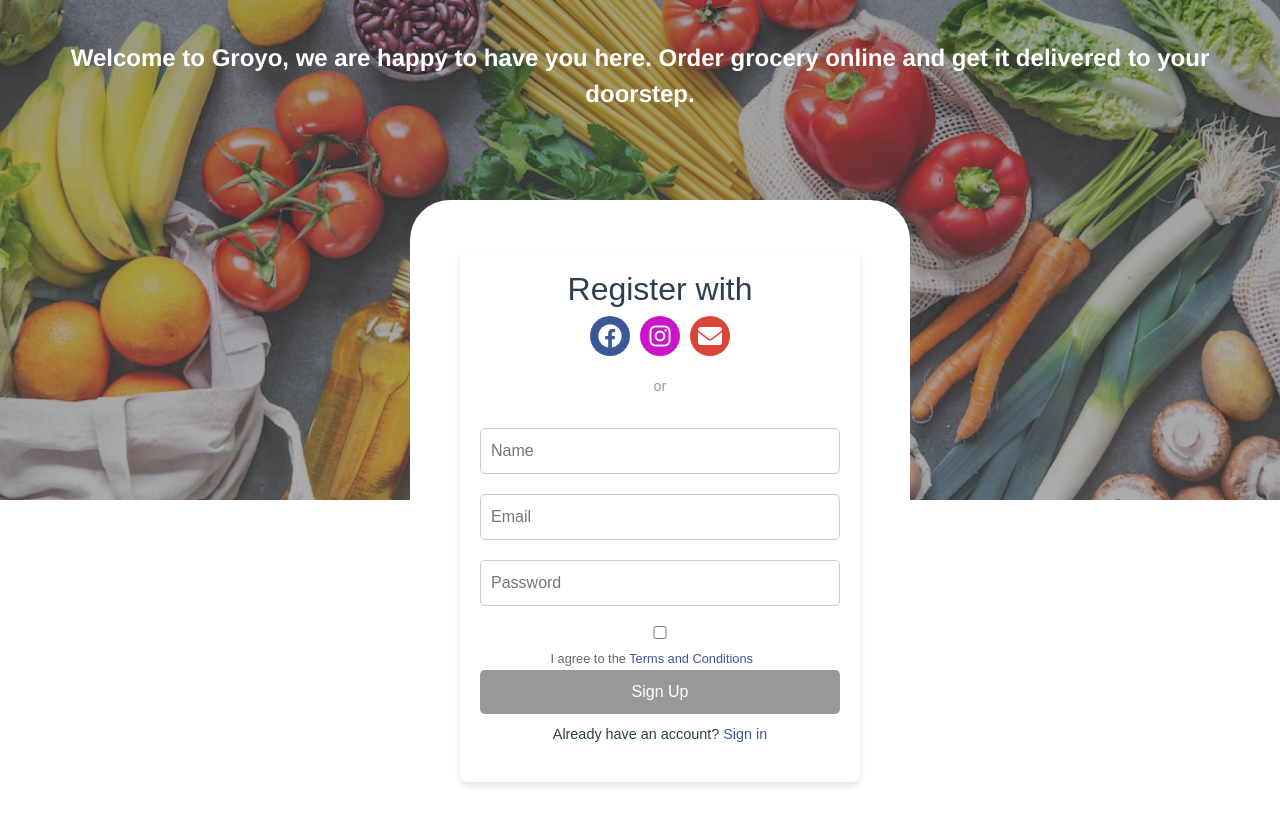
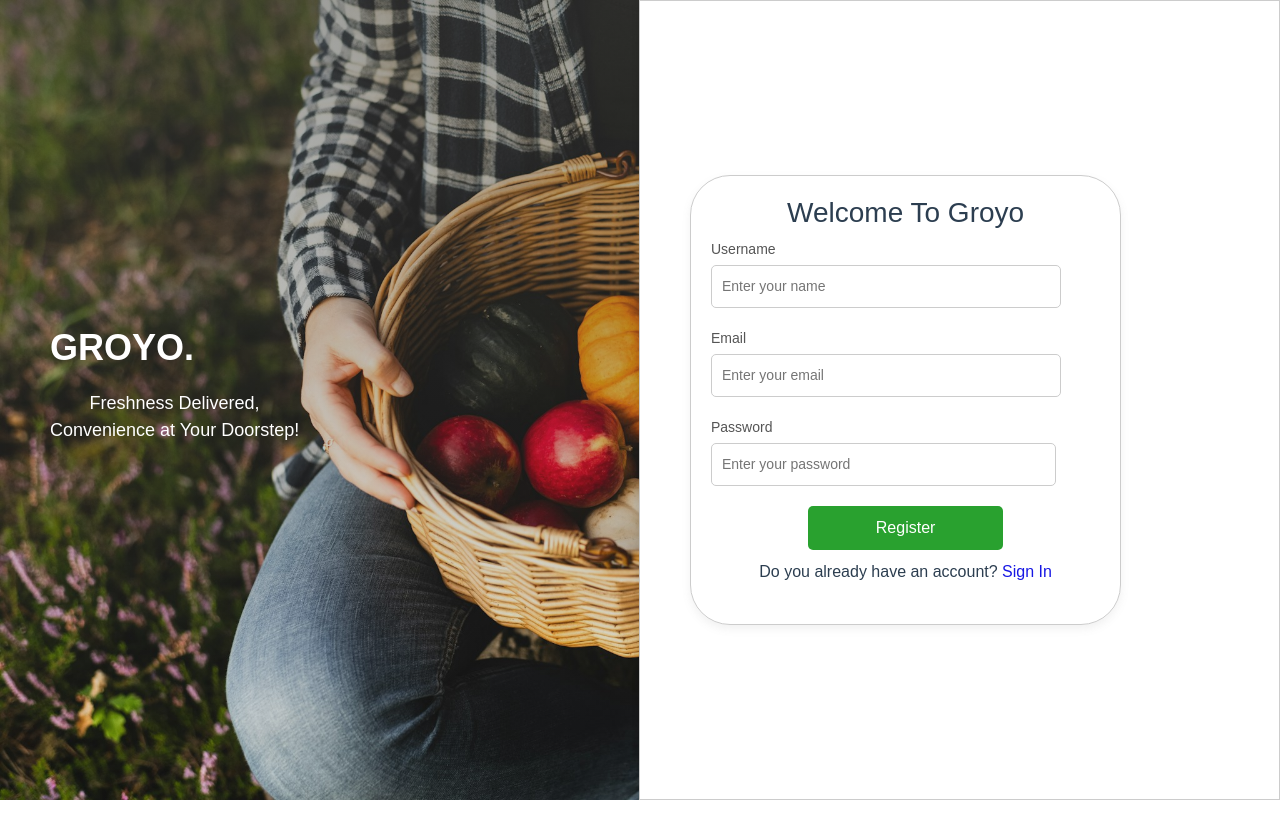
Before and after one commit to manuj55/PantryPal, a Vue app in the folder frontend/: page /signup in a window 1280 px wide. Shown: the top 838 px of the page. After the commit the page ends 800 px from the top, so only its background shows below. Built offline with nearby package versions, Linux system fonts and the light colour scheme.

Commit message:
feat(UI) added validations and updated signup UI

```diff
--- a/frontend/src/views/SignIn.vue
+++ b/frontend/src/views/SignIn.vue
@@ -6,32 +6,67 @@
         Freshness Delivered, <br />
         Convenience at Your Doorstep!
       </p>
-
     </div>
     <div class="right-panel">
+      <form @submit.prevent="validateForm">
         <h2>Welcome Back!</h2>
         <p>Continue with Gmail or enter your details to LogIn.</p>
-    <button class="gmail-login"> Login with Gmail</button>
-    <form>
+
         <div class="form-group">
           <label for="username">Username</label>
-      <input type="email" id="username" placeholder="Enter your gmail" />
+          <input type="email" id="username" v-model="username" placeholder="Enter your gmail" /> <br />
+          <span v-if="errors.username" class="error">{{ errors.username }}</span>
         </div>
         <div class="form-group">
           <label for="password">Password</label>
           <div class="password-container">
-        <input type="password" id="password" placeholder="Enter your password" />
+            <input type="password" id="password" v-model="password" placeholder="Enter your password" />
             <button type="button" class="toggle-password"></button>
           </div>
+          <span v-if="errors.password" class="error">{{ errors.password }}</span>
         </div>
-      <a href="#" class="forgot-password">Forget password?</a>
+        <a href="#" class="forgot-password">Forget password?</a> <br />
         <button type="submit" class="login-button">Login</button>
+
+        <p class="signup-link"> Don't have an account? <a href="/signup">Sign Up</a></p>
       </form>
-    <p class="signup-link"> Dont have an account? <a href="/signup">Sign Up</a>
-    </p>
     </div>
   </div>
 </template>
+
+<script>
+export default {
+  data() {
+    return {
+      username: '',
+      password: '',
+      errors: {}
+    };
+  },
+  methods: {
+    validateForm() {
+      this.errors = {};
+
+      if (!this.username) {
+        this.errors.username = 'Username is required.';
+      }
+
+      if (!this.password) {
+        this.errors.password = 'Password is required.';
+      }
+
+      if (!Object.keys(this.errors).length) {
+        // Proceed with form submission
+        this.submitForm();
+      }
+    },
+    submitForm() {
+      // Handle form submission
+      console.log('Form submitted:', { username: this.username, password: this.password });
+    }
+  }
+};
+</script>
 
 <style scoped>
 /* General Styling */
@@ -86,6 +121,8 @@
   flex-direction: column;
   justify-content: center;
   align-items: flex-start;
+  border: 1px solid #ccc;
+  box-shadow: 0 4px 8px rgba(0, 0, 0, 0.1);
 }
 
 .right-panel h2 {
@@ -103,9 +140,9 @@
   align-items: center;
   gap: 10px;
   padding: 10px 20px;
-  border: 1px solid #5cda63;
+  border: 1px solid #29a12f;
   background-color: transparent;
-  color: #5cda63;
+  color: #29a12f;
   border-radius: 5px;
   cursor: pointer;
   margin-bottom: 20px;
@@ -117,7 +154,15 @@
 }
 
 form {
-  width: 100%;
+  width: 80%;
+  height: auto;
+  border: 1px solid #ccc;
+  box-shadow: 0 4px 8px rgba(119, 118, 118, 0.1);
+  border-radius: 5px;
+  padding: 20px;
+  /* position: relative;
+  left:90px; */
+  border-radius: 40px;
 }
 
 .form-group {
@@ -134,7 +179,7 @@
 }
 
 input {
-  width: 100%;
+  width: 90%;
   padding: 10px;
   border: 1px solid #ccc;
   border-radius: 5px;
@@ -144,10 +189,12 @@
 .password-container {
   display: flex;
   align-items: center;
+  width: 93%;
 }
 
 .password-container input {
   flex: 1;
+  width: 90%;
 }
 
 .toggle-password {
@@ -160,16 +207,16 @@
 
 .forgot-password {
   font-size: 14px;
-  color: #5cda63;
+  color: #1717e4;
   text-decoration: none;
   margin-bottom: 20px;
   display: inline-block;
 }
 
 .login-button {
-  width: 100%;
+  width: 50%;
   padding: 10px;
-  background-color: #5cda63;
+  background-color: #29a12f;
   color: #ffffff;
   border: none;
   border-radius: 5px;
@@ -183,8 +230,14 @@
 }
 
 .signup-link a {
-  color: #437ce6;
+  color: #1717e4;
   text-decoration: none;
+}
+
+.error {
+  color: red;
+  font-size: 12px;
+  margin-top: 5px;
 }
 
 /* Responsive Styling */
@@ -257,7 +310,7 @@
     padding: 8px;
   }
 
-  .login-button {
+  .register-button {
     padding: 8px;
     font-size: 14px;
   }
@@ -270,5 +323,4 @@
     font-size: 12px;
   }
 }
-
 </style>
--- a/frontend/src/views/SignUp.vue
+++ b/frontend/src/views/SignUp.vue
@@ -1,39 +1,36 @@
 <template>
-  <div class="upper-pannel">
-    <p class="welcome-text">Welcome to Groyo, we are happy to have you here. Order grocery online and get it delivered to your doorstep.</p>
+  <div class="login-page">
+    <div class="left-panel">
+      <h1>GROYO.</h1>
+      <p>
+        Freshness Delivered, <br />
+        Convenience at Your Doorstep!
+      </p>
     </div>
-    <div class="container">
-        <!-- Background Image -->
-
-
-        <!-- Header Section -->
-        <div class="header">
-            <!-- <h1 class="title">Welcome!</h1>
-            <p class="subtitle">To Groyo, your onestep grocery delivery partner.</p> -->
+    <div class="right-panel">
+      <form @submit.prevent="validateForm">
+        <h2>Welcome To Groyo</h2>
+        <div class="form-group">
+          <label for="username">Username</label>
+          <input type="text" id="username" v-model="username" placeholder="Enter your name" /> <br />
+          <span v-if="errors.username" class="error">{{ errors.username }}</span>
         </div>
-
-        <!-- Form Section -->
-        <div class="form-container">
-            <div class="form-wrapper">
-                <h2>Register with</h2>
-                <div class="social-login">
-                    <button class="social-btn facebook"><i class="fab fa-facebook"></i></button>
-                    <button class="social-btn apple"><i class="fab fa-instagram"></i></button>
-                    <button class="social-btn google"><i class="fa fa-envelope"></i>
-                    </button>
+        <div class="form-group">
+          <label for="email">Email</label>
+          <input type="email" id="email" v-model="email" placeholder="Enter your email" /><br />
+          <span v-if="errors.email" class="error">{{ errors.email }}</span>
         </div>
-                <p class="or-divider">or</p>
-                <form @submit.prevent="handleSubmit">
-                    <input type="text" v-model="name" placeholder="Name" required />
-                    <input type="email" v-model="email" placeholder="Email" required />
-                    <input type="password" v-model="password" placeholder="Password" required />
-                    <label class="terms">
-                        <input type="checkbox" v-model="acceptTerms" required /> I agree to the <a href="#">Terms and Conditions</a>
-                    </label>
-                    <button type="submit" :disabled="!acceptTerms">Sign Up</button>
+        <div class="form-group">
+          <label for="password">Password</label>
+          <div class="password-container">
+            <input type="password" id="password" v-model="password" placeholder="Enter your password" />
+            <button type="button" class="toggle-password"></button>
+          </div>
+          <span v-if="errors.password" class="error">{{ errors.password }}</span>
+        </div>
+        <button type="submit" class="register-button">Register</button>
+        <p class="signup-link"> Do you already have an account? <a href="/signin">Sign In</a></p>
       </form>
-                <p class="login-link">Already have an account? <a href="/signin">Sign in</a></p>
-            </div>
     </div>
   </div>
 </template>
@@ -42,188 +39,292 @@
 export default {
   data() {
     return {
-        name: "",
-        email: "",
-        password: "",
-        acceptTerms: false,
+      username: '',
+      email: '',
+      password: '',
+      errors: {}
     };
   },
   methods: {
-      handleSubmit() {
-        console.log("Form submitted", { name: this.name, email: this.email, password: this.password });
+    validateForm() {
+      this.errors = {};
+
+      if (!this.username) {
+        this.errors.username = 'Username is required.';
+      }
+      if (!this.email) {
+        this.errors.email = 'Email is required.';
+      }
+      if (!this.password) {
+        this.errors.password = 'Password is required.';
+      }
+
+      if (Object.keys(this.errors).length === 0) {
+        // Submit the form
+        this.submitForm();
+      }
     },
-    },
+    submitForm() {
+      // Handle form submission
+      alert('Form submitted successfully!');
+    }
+  }
 };
 </script>
 
 <style scoped>
-  .welcome-text{
-    font-size: 1.5rem;
-    font-weight: bold;
-    text-align: center;
-    padding: 40px;
-    color: #ffff;
+/* General Styling */
+.login-page {
+  display: flex;
+  height: 100vh;
+  font-family: Arial, sans-serif;
 }
 
-  .upper-pannel{
+/* Left Panel */
+.left-panel {
   flex: 1;
-    background-image: linear-gradient(rgba(66, 66, 66, 0.5), rgba(92, 91, 91, 0.5)), url('../assets/pleasantgrocery.jpg');
-    height: 500px;
+  background-image: linear-gradient(rgba(66, 66, 66, 0.5), rgba(51, 51, 51, 0.116)),url('../assets/unsplash.jpg');
   background-size: cover;
-    background-position: center;
+  background-position: left;
+  color: #ffffff;
+  padding: 50px;
+  display: flex;
+  flex-direction: column;
+  justify-content: center;
+  align-items: flex-start;
 }
 
-  .container {
-    font-family: Arial, sans-serif;
+.left-panel h1 {
+  font-size: 36px;
+  font-weight: bold;
+  margin-bottom: 20px;
+}
+
+.left-panel p {
+  font-size: 18px;
+  line-height: 1.5;
+  margin-bottom: 30px;
+}
+
+.image-container {
+  width: 100%;
   text-align: center;
-    background-color: #ffffff;
+}
+
+.image-container img {
+  width: 100%;
+  max-width: 400px;
+  object-fit: cover;
+}
+
+/* Right Panel */
+.right-panel {
+  flex: 1;
+  padding: 50px;
+  display: flex;
+  flex-direction: column;
+  justify-content: center;
+  align-items: flex-start;
+  border: 1px solid #ccc;
+  box-shadow: 0 4px 8px rgba(0, 0, 0, 0.1);
+}
+
+.right-panel h2 {
+  font-size: 28px;
+  margin-bottom: 10px;
+}
+
+.right-panel p {
+  font-size: 16px;
+  margin-bottom: 20px;
+}
+
+.gmail-login {
+  display: flex;
+  align-items: center;
+  gap: 10px;
+  padding: 10px 20px;
+  border: 1px solid #29a12f;
+  background-color: transparent;
+  color: #29a12f;
+  border-radius: 5px;
+  cursor: pointer;
+  margin-bottom: 20px;
+}
+
+.gmail-login img {
+  width: 20px;
+  height: 20px;
+}
+
+form {
+  width: 80%;
+  height: auto;
+  border: 1px solid #ccc;
+  box-shadow: 0 4px 8px rgba(119, 118, 118, 0.1);
+  border-radius: 5px;
   padding: 20px;
-    width: 500px;
-    position:relative;
-    left:20px;
-    bottom:300px;
+  /* position: relative;
+  left: 90px; */
   border-radius: 40px;
 }
 
-  .header {
-    margin-bottom: 30px;
+.form-group {
+  text-align: left;
+  margin-bottom: 20px;
+  width: 100%;
 }
 
-  .title {
-    font-size: 2.5rem;
-    font-weight: bold;
-    margin: 0;
+label {
+  display: block;
+  margin-bottom: 5px;
+  font-size: 14px;
+  color: #555;
 }
 
-  .subtitle {
-    color: #666;
-    margin: 10px 0 20px;
+input {
+  width: 90%;
+  padding: 10px;
+  border: 1px solid #ccc;
+  border-radius: 5px;
+  font-size: 14px;
 }
 
-  .form-container {
+.password-container {
   display: flex;
+  align-items: center;
+  width: 93%;
+}
+
+.password-container input {
+  flex: 1;
+  width: 90%;
+}
+
+.toggle-password {
+  background: none;
+  border: none;
+  cursor: pointer;
+  font-size: 16px;
+  margin-left: 5px;
+}
+
+.forgot-password {
+  font-size: 14px;
+  color: #1717e4;
+  text-decoration: none;
+  margin-bottom: 20px;
+  display: inline-block;
+}
+
+.register-button {
+  width: 50%;
+  padding: 10px;
+  background-color: #29a12f;
+  color: #ffffff;
+  border: none;
+  border-radius: 5px;
+  font-size: 16px;
+  cursor: pointer;
+}
+
+.signup-link {
+  font-size: 14px;
+  margin-top: 10px;
+}
+
+.signup-link a {
+  color: #1717e4;
+  text-decoration: none;
+}
+
+.error {
+  color: red;
+  font-size: 12px;
+  margin-top: 5px;
+}
+
+/* Responsive Styling */
+@media (max-width: 768px) {
+  .login-page {
+    flex-direction: column;
+  }
+
+  .left-panel, .right-panel {
+    flex: none;
+    width: 100%;
+    padding: 20px;
+  }
+
+  .left-panel {
+    align-items: center;
+    text-align: center;
+  }
+
+  .right-panel {
+    align-items: center;
+    text-align: center;
+  }
+
+  .gmail-login {
     justify-content: center;
   }
 
-  .form-wrapper {
-    background: white;
-    border-radius: 8px;
-    padding: 20px;
-    box-shadow: 0 4px 6px rgba(0, 0, 0, 0.1);
-    max-width: 400px;
-    width: 100%;
+  .password-container {
+    flex-direction: column;
+    align-items: flex-start;
   }
 
-  .social-login {
-    display: flex;
-    justify-content: center;
-    gap: 10px;
-    margin-bottom: 10px;
-  }
-
-  .social-btn {
-    width: 40px;
-    height: 40px;
-    border-radius: 50%;
-    display: flex;
-    align-items: center;
-    justify-content: center;
-    font-size: 1.5rem;
-    color: white;
-    border: none;
-    cursor: pointer;
-  }
-
-  .facebook {
-    background-color: #3b5998;
-  }
-
-  .apple {
-    background-color: rgb(201, 20, 201);
-  }
-
-  .google {
-    background-color: #db4437;
-  }
-
-  .or-divider {
-    margin: 20px 0;
-    color: #999;
-    font-size: 0.9rem;
-  }
-
-  form input {
-    width: 100%;
-    margin: 10px 0;
-    padding: 10px;
-    border-radius: 5px;
-    border: 1px solid #ccc;
-  }
-
-  form button {
-    width: 100%;
-    padding: 10px;
-    border-radius: 5px;
-    background-color: #3b5998;
-    color: white;
-    font-size: 1rem;
-    border: none;
-    cursor: pointer;
-  }
-
-  form button:disabled {
-    background-color: #999;
-    cursor: not-allowed;
-  }
-
-  .terms {
-    font-size: 0.8rem;
-    color: #666;
-    text-align: left;
-  }
-
-  .terms a {
-    color: #3b5998;
-    text-decoration: none;
-  }
-
-  .login-link {
+  .toggle-password {
+    margin-left: 0;
     margin-top: 10px;
-    font-size: 0.9rem;
-  }
-
-  .login-link a {
-    color: #3b5998;
-    text-decoration: none;
-  }
-
-  /* Media Queries */
-  @media (max-width: 1200px) {
-    .container {
-      width: 450px;
-    }
-  }
-
-  @media (max-width: 992px) {
-    .container {
-      width: 400px;
-    }
-  }
-
-  @media (max-width: 768px) {
-    .container {
-      width: 350px;
-      padding: 15px;
   }
 }
 
 @media (max-width: 480px) {
-    .container {
-      width: 100%;
+  .left-panel, .right-panel {
     padding: 10px;
-      left: 0;
-      bottom: 0;
-      border-radius: 0;
+  }
+
+  .left-panel h1 {
+    font-size: 28px;
+  }
+
+  .left-panel p {
+    font-size: 16px;
+  }
+
+  .right-panel h2 {
+    font-size: 24px;
+  }
+
+  .right-panel p {
+    font-size: 14px;
+  }
+
+  .gmail-login {
+    padding: 8px 16px;
+  }
+
+  .form-group {
+    margin-bottom: 15px;
+  }
+
+  input {
+    padding: 8px;
+  }
+
+  .register-button {
+    padding: 8px;
+    font-size: 14px;
+  }
+
+  .forgot-password {
+    font-size: 12px;
+  }
+
+  .signup-link {
+    font-size: 12px;
   }
 }
 </style>
```
Also changed, not shown: 1 other file (tests, documents, lock files or other folders). Lines whose indentation alone changed are shown as unchanged.
